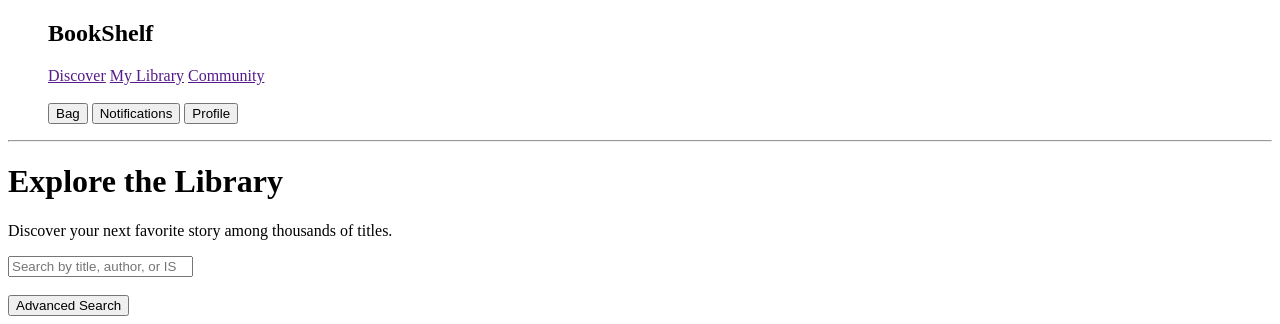
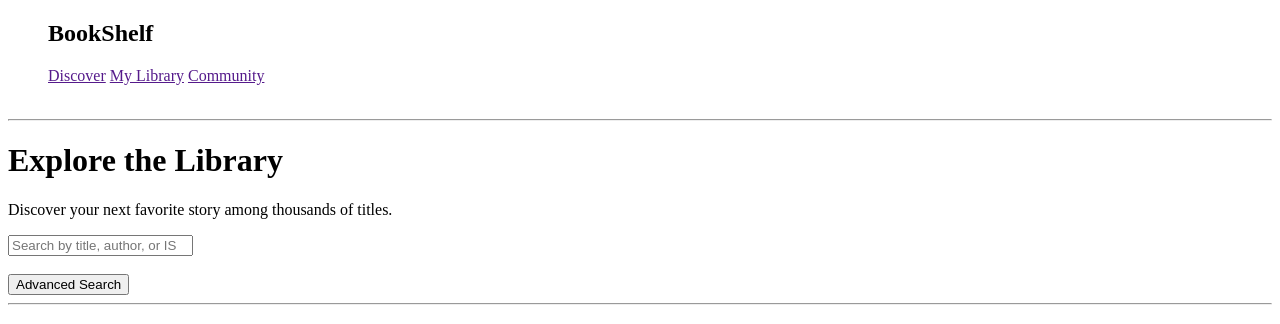
Before and after one commit to seifmthabet/ShelfSync, a Django app: template templates/library.html in a window 1280 px wide. Shown: the part 34-358 px from the top of the page. Run offline with Django 5.2, Linux system fonts and the light colour scheme; the template is opened without the code that fills it, so the values that code supplies are empty.

Commit message:
fix(Library):fix buttons to icons

```diff
--- a/templates/library.html
+++ b/templates/library.html
@@ -20,13 +20,13 @@
                     </div> <br>
                     <div class="buttons">
                         <span class="bag">
-                            <input type="button" value="Bag"> <!-- Bag Icon -->
+                            <!-- Bag Icon -->
                         </span>
                         <span class="notifications">
-                            <input type="button" value="Notifications"> <!-- Notifications Icon -->
+                            <!-- Notifications Icon -->
                         </span>
                         <span class="profile">
-                            <input type="button" value="Profile"> <!-- Profile Icon -->
+                            <!-- Profile Icon -->
                         </span>
                     </div>
                 </ul>
```
